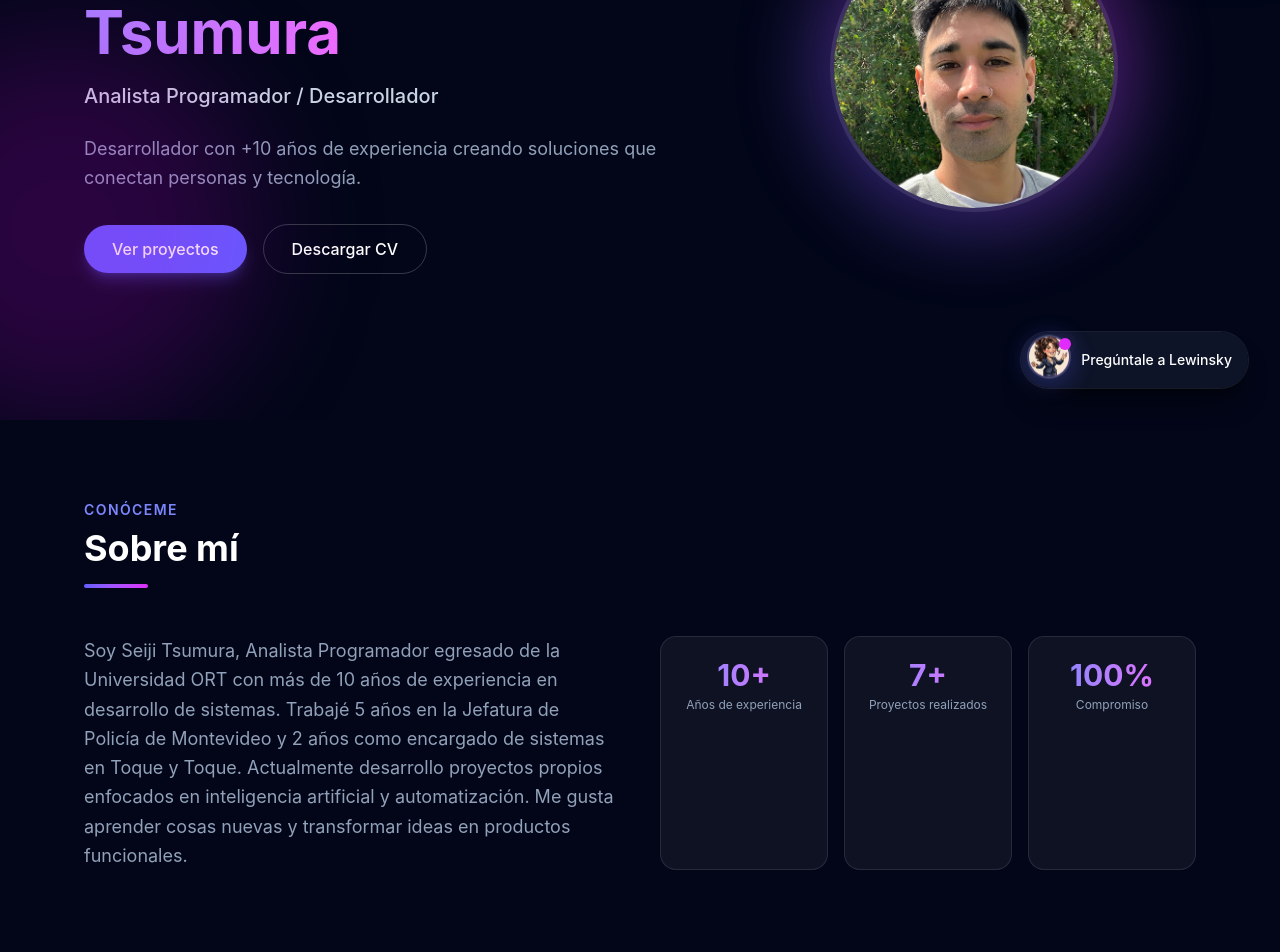
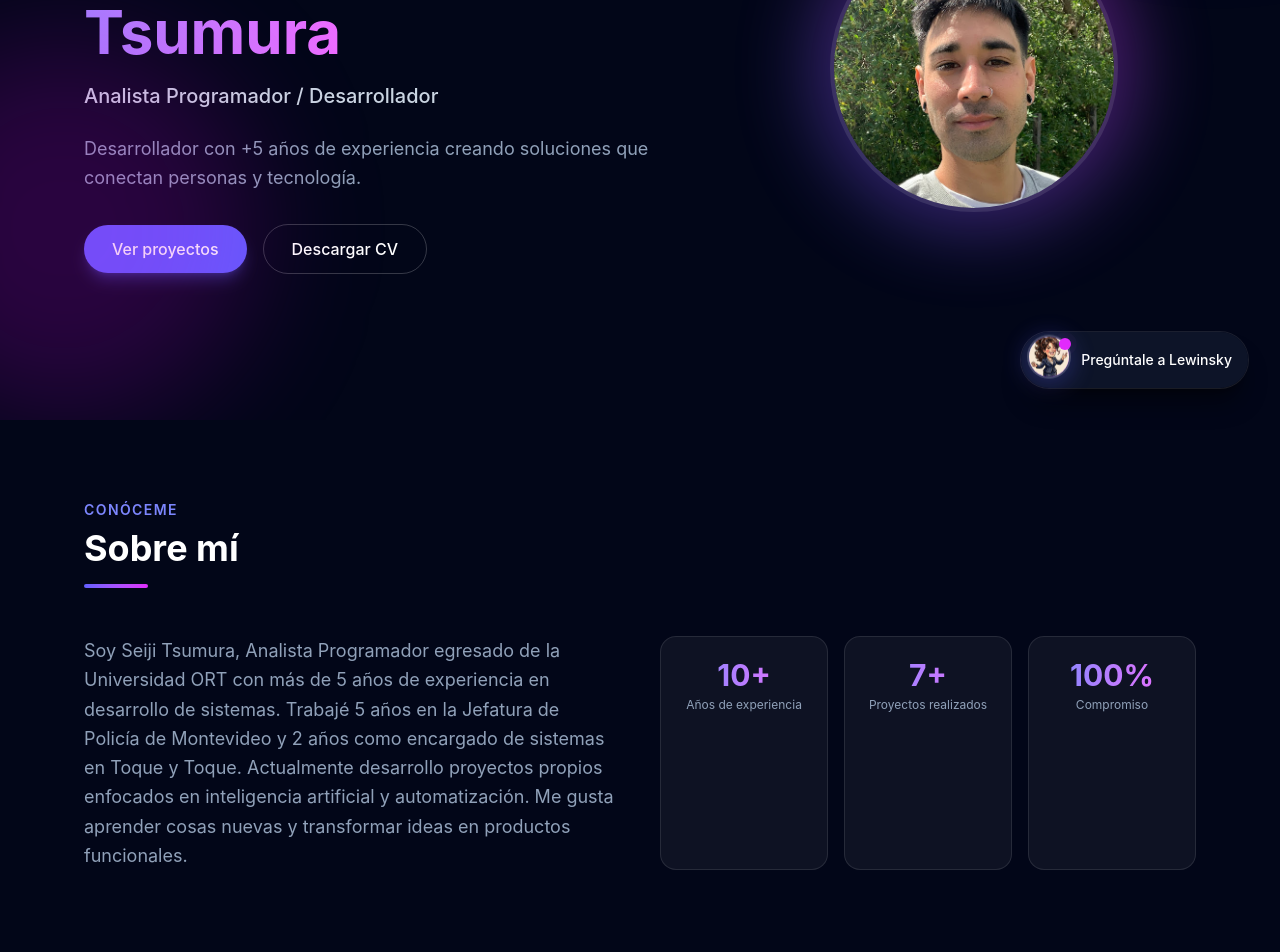
Before and after one commit to seiji142/portfolio, a React (Vite) app in the folder project/portfolio-ai-chat/: page / in a window 1280 px wide. Shown: the part 380-1332 px from the top of the page. Built offline with nearby package versions, Linux system fonts and the light colour scheme.

Commit message:
Change experience text from +10 to +5 years

```diff
--- a/project/portfolio-ai-chat/public/cv-seiji-tsumura.html
+++ b/project/portfolio-ai-chat/public/cv-seiji-tsumura.html
@@ -605,7 +605,7 @@
         <section>
           <h2 class="section-title">Perfil Profesional</h2>
           <div class="perfil">
-            Desarrollador con +10 años de experiencia creando soluciones técnicas que conectan personas y tecnología. Analista Programador egresado de la Universidad ORT, con trayectoria en desarrollo de sistemas, mantenimiento web, arquitectura de bases de datos e integración de APIs. Actualmente enfocado en inteligencia artificial aplicada, agentes LLM y automatización.
+            Desarrollador con +5 años de experiencia creando soluciones técnicas que conectan personas y tecnología. Analista Programador egresado de la Universidad ORT, con trayectoria en desarrollo de sistemas, mantenimiento web, arquitectura de bases de datos e integración de APIs. Actualmente enfocado en inteligencia artificial aplicada, agentes LLM y automatización.
           </div>
         </section>
 
--- a/project/portfolio-ai-chat/src/data/portfolio.ts
+++ b/project/portfolio-ai-chat/src/data/portfolio.ts
@@ -12,10 +12,10 @@ export const profile = {
   disponible: true, // muestra un badge "Disponible para trabajar"
   // Texto corto para el hero (1-2 frases que te definan)
   tagline:
-    "Desarrollador con +10 años de experiencia creando soluciones que conectan personas y tecnología.",
+    "Desarrollador con +5 años de experiencia creando soluciones que conectan personas y tecnología.",
   // Descripción larga para la sección "Sobre mí"
   sobreMi:
-    "Soy Seiji Tsumura, Analista Programador egresado de la Universidad ORT con más de 10 años de experiencia en desarrollo de sistemas. Trabajé 5 años en la Jefatura de Policía de Montevideo y 2 años como encargado de sistemas en Toque y Toque. Actualmente desarrollo proyectos propios enfocados en inteligencia artificial y automatización. Me gusta aprender cosas nuevas y transformar ideas en productos funcionales.",
+    "Soy Seiji Tsumura, Analista Programador egresado de la Universidad ORT con más de 5 años de experiencia en desarrollo de sistemas. Trabajé 5 años en la Jefatura de Policía de Montevideo y 2 años como encargado de sistemas en Toque y Toque. Actualmente desarrollo proyectos propios enfocados en inteligencia artificial y automatización. Me gusta aprender cosas nuevas y transformar ideas en productos funcionales.",
   fotoUrl: "images/you26.jpg", // opcional: pon una URL o deja "" para usar iniciales
   cvUrl: "cv-seiji-tsumura.html", // enlace a tu CV en HTML
 };
```
Also changed, not shown: 3 other files (tests, documents, lock files or other folders).
